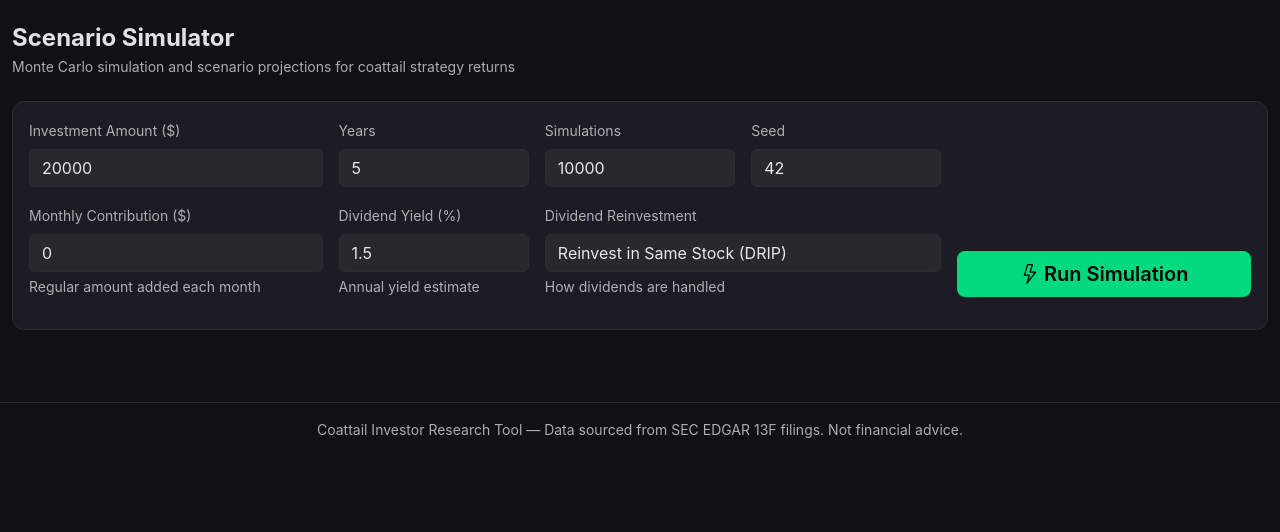
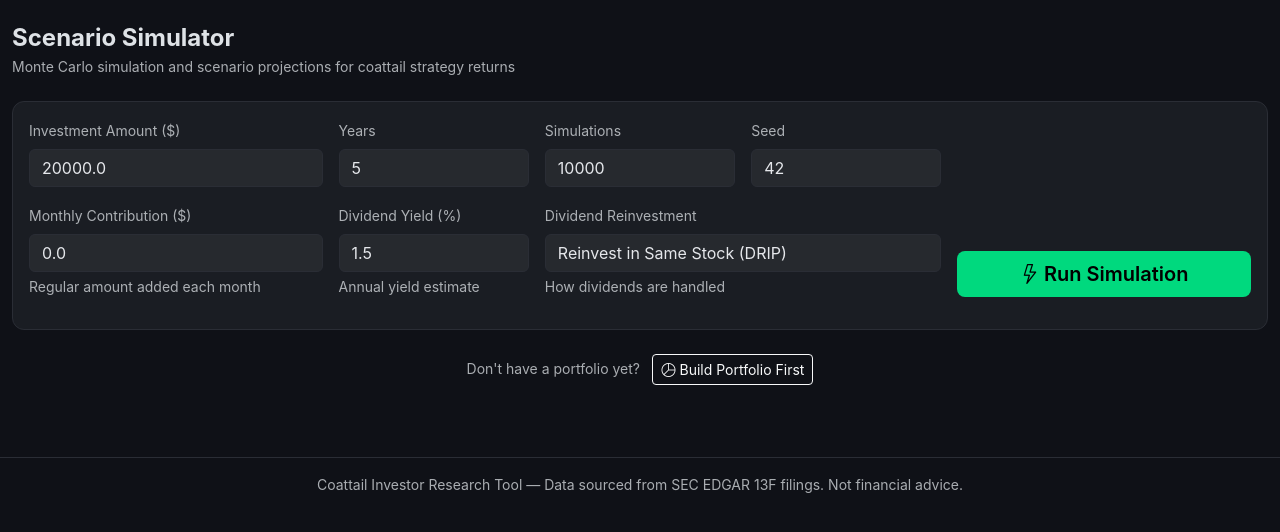
Before and after one commit to A2BikesAJA/Bikesizecalculator, a Flask app: page /simulate in a window 1280 px wide. Shown: the part 63-595 px from the top of the page. Run offline with Flask 3, Linux system fonts and the light colour scheme.

Commit message:
Link simulator and allocator pages together
- Allocator results now show "Simulate This Portfolio" button that links
  to /simulate pre-filled with the invested dollar amount
- Simulator accepts query params (?dollars=X) to pre-fill form defaults
- Simulator results show "Build Your Portfolio" link to the allocator
- Simulator form page shows "Build Portfolio First" link when no results yet

https://claude.ai/code/session_01FaicrxuKHnGsTHVmZrUrXy

```diff
--- a/coattail-investor/app.py
+++ b/coattail-investor/app.py
@@ -279,9 +279,13 @@ def simulate_page():
     report_data = None
     error = None
     form_data = {
-        "dollars": 20000, "years": 5, "simulations": 10000, "seed": 42,
-        "monthly_contribution": 0, "dividend_yield": 1.5,
-        "dividend_mode": "reinvest",
+        "dollars": float(request.args.get("dollars", 20000)),
+        "years": int(request.args.get("years", 5)),
+        "simulations": int(request.args.get("simulations", 10000)),
+        "seed": int(request.args.get("seed", 42)),
+        "monthly_contribution": float(request.args.get("monthly_contribution", 0)),
+        "dividend_yield": float(request.args.get("dividend_yield", 1.5)),
+        "dividend_mode": request.args.get("dividend_mode", "reinvest"),
     }
 
     if request.method == "POST":
--- a/coattail-investor/templates/simulator.html
+++ b/coattail-investor/templates/simulator.html
@@ -62,6 +62,15 @@
         </form>
     </div>
 </div>
+
+{% if not report %}
+<div class="text-center mt-3 mb-4">
+    <span class="text-muted small me-2">Don't have a portfolio yet?</span>
+    <a href="/allocate" class="btn btn-sm btn-outline-light">
+        <i class="bi bi-pie-chart me-1"></i>Build Portfolio First
+    </a>
+</div>
+{% endif %}
 
 {% if error %}
 <div class="alert alert-danger"><i class="bi bi-exclamation-triangle me-2"></i>{{ error }}</div>
@@ -347,6 +356,22 @@
         </div>
     </div>
 </div>
+
+<!-- Link to Portfolio Allocator -->
+<div class="card mb-4">
+    <div class="card-body">
+        <div class="d-flex justify-content-between align-items-center">
+            <div>
+                <h6 class="fw-bold mb-1"><i class="bi bi-pie-chart text-info me-2"></i>Build Your Portfolio</h6>
+                <p class="text-muted small mb-0">Use the Portfolio Allocator to get exact buy orders — which stocks, how many shares, and at what price.</p>
+            </div>
+            <a href="/allocate" class="btn btn-accent">
+                <i class="bi bi-pie-chart me-1"></i>Build Portfolio
+            </a>
+        </div>
+    </div>
+</div>
+
 {% endif %}
 {% endblock %}
 
```
Also changed, not shown: coattail-investor/templates/allocator.html (+15 -0 lines).
